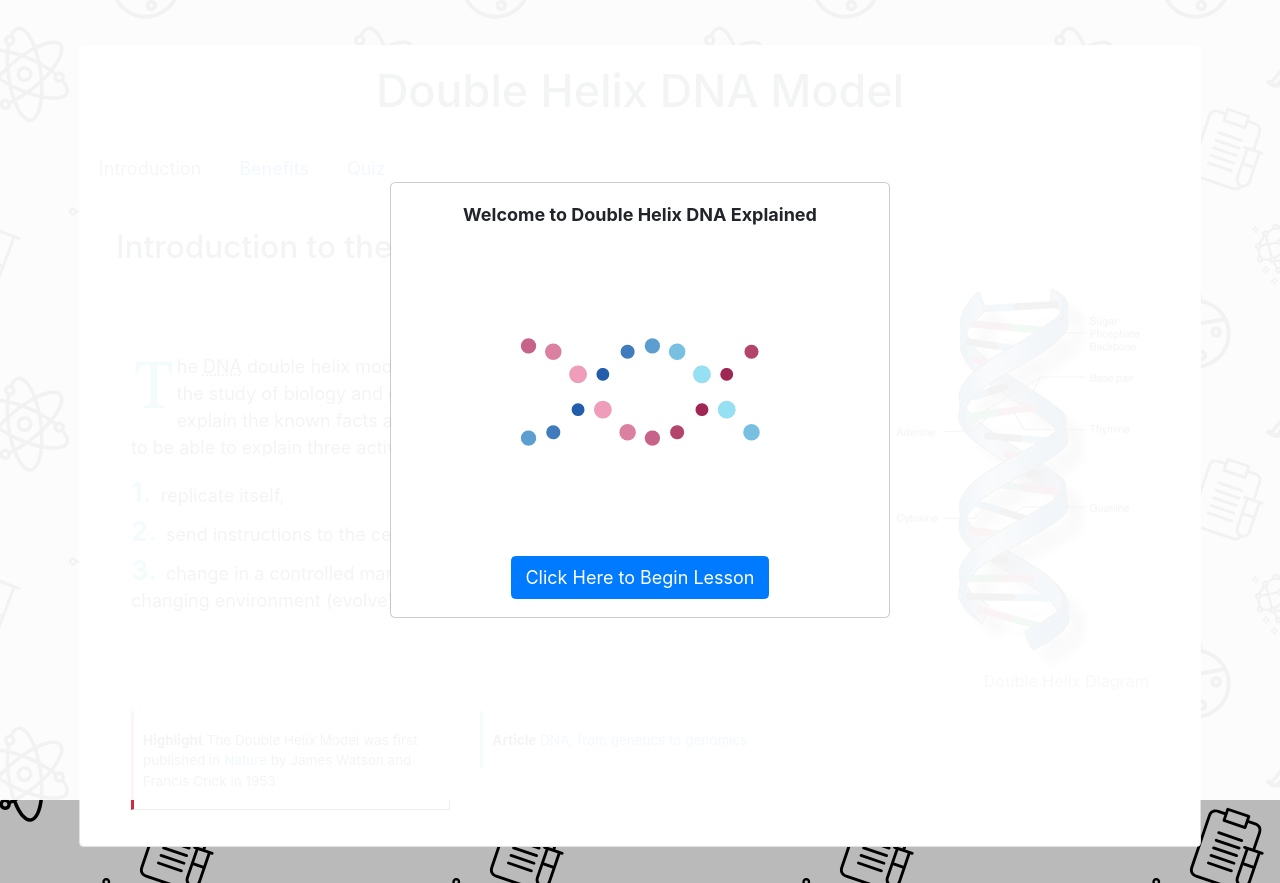
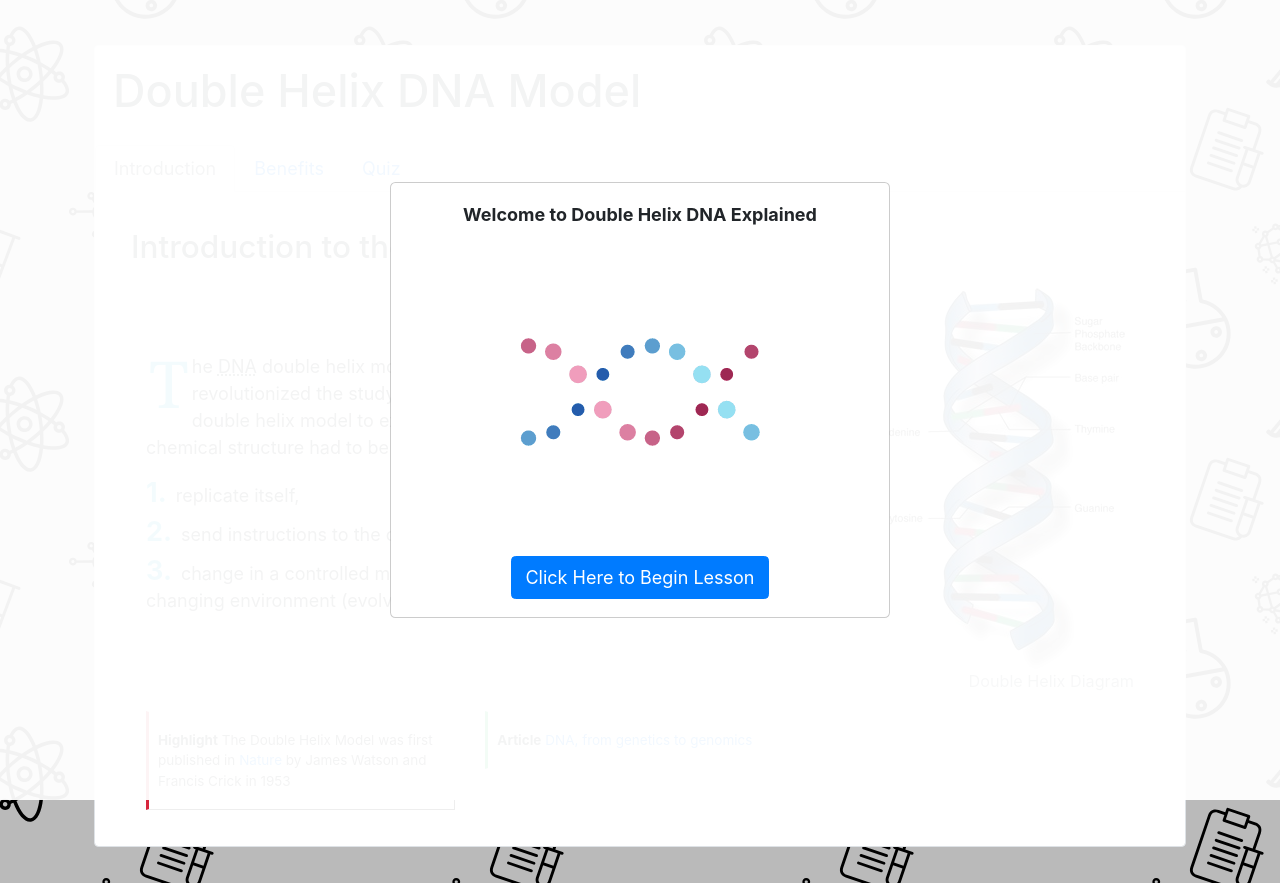
Before and after one commit to MDykeman/dbl-helix, a website: page index.html in a window 1280 px wide. Drawn offline with nearby package versions, Linux system fonts and the light colour scheme.

Commit message:
added 100% widht to the tab content to fix layout on IE

```diff
--- a/index.html
+++ b/index.html
@@ -16,8 +16,9 @@
 <body>
 
     <div class="container d-flex h-100 mt-2">
-        <div class="row align-self-center">
-            <div class="app-wrapper">
+
+
+                    <div class="row align-self-center app-wrapper">
 
                 <h1>Double Helix DNA Model</h1>
                 <ul class="nav nav-tabs w-100" id="myTab" role="tablist">
@@ -221,7 +222,6 @@
 
             </div>
             <!--tab content-->
-        </div>
         <!--end of row-->
     </div>
 
--- a/src/sass/style.scss
+++ b/src/sass/style.scss
@@ -24,6 +24,7 @@ body {
 
     .tab-content {
         padding: 2rem;
+        width:100%;
 
         ol {
             list-style: none;
```
Also changed, not shown: src/css/styles.css, 1 other file.
